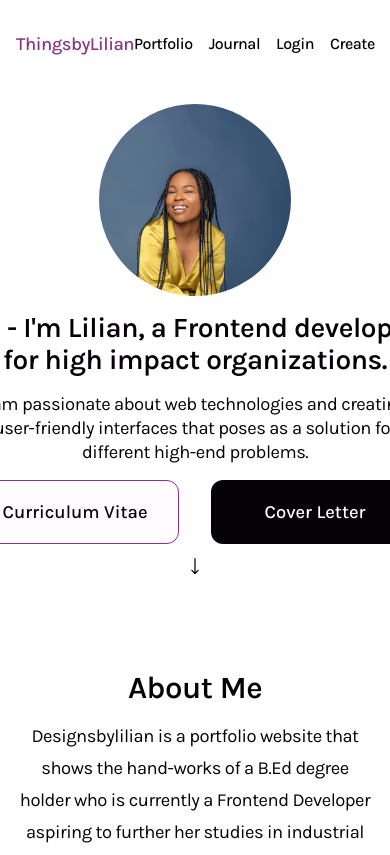
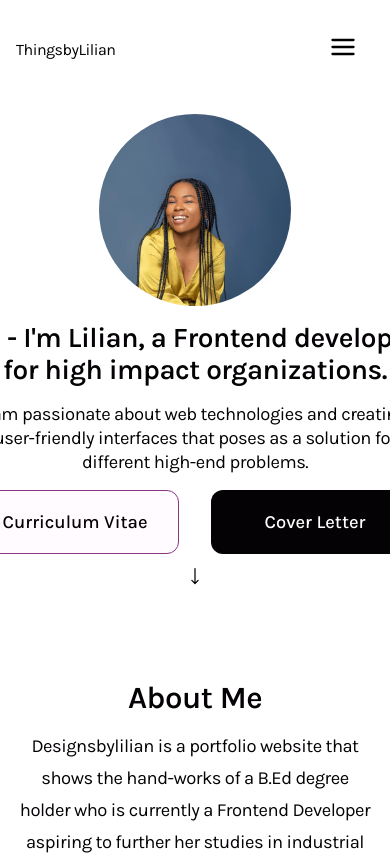
Before and after one commit to Lilianada/Lilydesigned, a React (Create React App) app: page / in a window 390 px wide. Shown: the top 855 px of the page. Built offline with nearby package versions, Linux system fonts and the light colour scheme.

Commit message:
Mobile menu

```diff
--- a/src/App.js
+++ b/src/App.js
@@ -1,8 +1,9 @@
-import React from "react";
+import React, { useState } from "react";
 import { BrowserRouter as Router, Route, Routes } from "react-router-dom";
 import { About, Portfolio, Journal, Header, Login, Create, Edit  } from "./components";
 
 function App() {
+  const [isAuth, setIsAuth] = useState(false);
   return (
     <div className="App">
       <main>
@@ -12,7 +13,7 @@ function App() {
             <Route path="/" element={<About/>} />
             <Route path="/portfolio" element={<Portfolio/>} />
             <Route path="/journals" element={<Journal/>} />
-            <Route path="/login" element={<Login/>} />
+            <Route path="/login" element={<Login setIsAuth={setIsAuth} />} />
             <Route path="/createpost" element={<Create/>} />
             <Route path="/editpost" element={<Edit/>} />
           </Routes>
--- a/src/components/Header/Header.jsx
+++ b/src/components/Header/Header.jsx
@@ -1,6 +1,7 @@
 import React, { useState } from "react";
 import { Link } from "react-router-dom";
-import {ErrorBoundary} from "../../components";
+import { FiMenu } from "react-icons/fi";
+import { ErrorBoundary } from "../../components";
 import "./Header.scss";
 
 export default function Header() {
@@ -10,32 +11,118 @@ export default function Header() {
     setActive(index);
   };
 
+  const [toggle, setToggle] = useState(false);
+
+    const handleToggle = () => {
+        setToggle(!toggle);
+    }
+
   return (
     <ErrorBoundary>
-        <header className="header">
+      <header className="desktopHeader">
         <nav className="navItems">
-              <Link to="/" className={active === 1 ? "activeLogo" : "logoName"} onClick={() => isActive(1)} >
+          <Link
+            to="/"
+            className={active === 1 ? "activeLogo" : "logoName"}
+            onClick={() => isActive(1)}
+          >
             ThingsbyLilian
           </Link>
 
           <ul className="navList">
             <li className="navItem" onClick={() => isActive(2)}>
-                  <Link to="/portfolio" className={active === 2 ? "activeLink" : "navLink"}>
+              <Link
+                to="/portfolio"
+                className={active === 2 ? "activeLink" : "navLink"}
+              >
                 Portfolio
               </Link>
             </li>
             <li className="navItem" onClick={() => isActive(3)}>
-                  <Link to="/journal" className={active === 3 ? "activeLink" : "navLink"}>
+              <Link
+                to="/journal"
+                className={active === 3 ? "activeLink" : "navLink"}
+              >
                 Journal
               </Link>
             </li>
             <li className="navItem" onClick={() => isActive(4)}>
-                  <Link to="/login" className={active === 4 ? "activeLink" : "navLink"}>
+              <Link
+                to="/login"
+                className={active === 4 ? "activeLink" : "navLink"}
+              >
                 Login
               </Link>
             </li>
-                <li className="navItem" onClick={() => isActive (5)}>
-                  <Link to="/createpost" className={active === 5 ? "activeLink" : "navLink"}>
+            <li className="navItem" onClick={() => isActive(5)}>
+              <Link
+                to="/createpost"
+                className={active === 5 ? "activeLink" : "navLink"}
+              >
+                Create
+              </Link>
+            </li>
+          </ul>
+        </nav>
+      </header>
+
+      <header className="mobileHeader">
+        <Link
+          to="/"
+          className={active === 1 ? "activeLogo" : "logoName"}
+          onClick={() => isActive(1)}
+        >
+          ThingsbyLilian
+        </Link>
+
+        <nav className="navItems">
+          <div className="toggle" onClick={handleToggle}>
+            <FiMenu
+              size={28}
+              fill="black"
+              stroke="black"
+              style={{ marginRight: "1rem", cursor: "pointer" }}
+            />
+          </div>
+
+          <ul className={`navList ${toggle ? "show" : ""}`}>
+            <li className="navItem" onClick={() => isActive(1)}>
+              <Link
+                to="/about"
+                className={active === 1 ? "activeLink" : "navLink"}
+              >
+                Home
+              </Link>
+            </li>
+            <li className="navItem" onClick={() => isActive(2)}>
+              <Link
+                to="/portfolio"
+                className={active === 2 ? "activeLink" : "navLink"}
+              >
+                Portfolio
+              </Link>
+            </li>
+            <li className="navItem" onClick={() => isActive(3)}>
+              <Link
+                to="/journal"
+                className={active === 3 ? "activeLink" : "navLink"}
+              >
+                Journal
+              </Link>
+            </li>
+            <li className="navItem" onClick={() => isActive(4)}>
+              <Link
+                to="/login"
+                className={active === 4 ? "activeLink" : "navLink"}
+              >
+                Login
+              </Link>
+            </li>
+            <li className="navItem" onClick={() => isActive(5)}>
+              <Link
+                to="/createpost"
+                className={active === 5 ? "activeLink" : "navLink"}
+              >
                 Create
               </Link>
             </li>
--- a/src/components/Header/Header.scss
+++ b/src/components/Header/Header.scss
@@ -1,5 +1,5 @@
-.header {
-    padding: 2rem 1rem;
+.desktopHeader {
+    display: none;
 
     @media screen and (min-width: 768px) {
         padding: 2rem 2rem;
@@ -51,3 +51,71 @@
         }
     }
 }
+
+.mobileHeader{
+    display: flex;
+    justify-content: space-between;
+    align-items: center;
+    margin: 2rem 1rem;
+
+    @media screen and (min-width: 768px) {
+        display: none;
+    }
+
+    .navItems{
+        display: flex;
+        justify-content: space-evenly;
+        align-items: center;
+        border: 1.5px solid var(--white);
+        border-radius: 2rem;
+        // padding: 0.45rem 1rem;
+        // width: 7.5rem;
+    }
+
+    .navList{
+        display: none;
+        width: 100vw;
+        height: 25vh;
+        padding: 1rem 0;
+        position: absolute;
+        z-index: 1;
+        background: var(--pink);
+        top: 5rem;
+        right: 0;
+        justify-content: center;
+        border-radius: 2px;
+        align-items: center;
+        animation: animate .3s ;
+
+        .navItem{
+            padding: .75rem 1rem;
+            display: inline-flex;
+            align-items: center;
+
+            &:hover{
+                background-color: var(--hotPink);
+                color: var(--white);
+            }
+
+            .navLink{
+                font-size: var(--eighteen);
+            }
+        }
+    }
+
+    .show{
+        display: flex;
+        flex-direction: column;
+    }
+
+    @keyframes animate {
+        from {
+            transform: scale(0.5);
+          }
+          to {
+            transform: scale(1);
+          }
+    }
+
+
+}
--- a/src/pages/Login.jsx
+++ b/src/pages/Login.jsx
@@ -1,10 +1,12 @@
 import React from "react";
 import {auth, provider} from '../firebase';
 import { signInWithPopup } from "firebase/auth";
-export default function Login() {
+
+export default function Login({setIsAuth}) {
   const signInWithGoogle = () => {
     signInWithPopup(auth, provider).then((result) => {
-
+      localStorage.setItem("isAuth", true);
+      setIsAuth(true);
     })
   }
 
@@ -13,7 +15,7 @@ export default function Login() {
       <header className="formhead">
         <h3 className="headText">Sign in with Google</h3>
       </header>
-      <button className="submitBtn">Sign In</button>
+      <button className="submitBtn" onClick={signInWithGoogle}>Sign In</button>
     </section>
   );
 }
```
Lines whose indentation alone changed are shown as unchanged.
